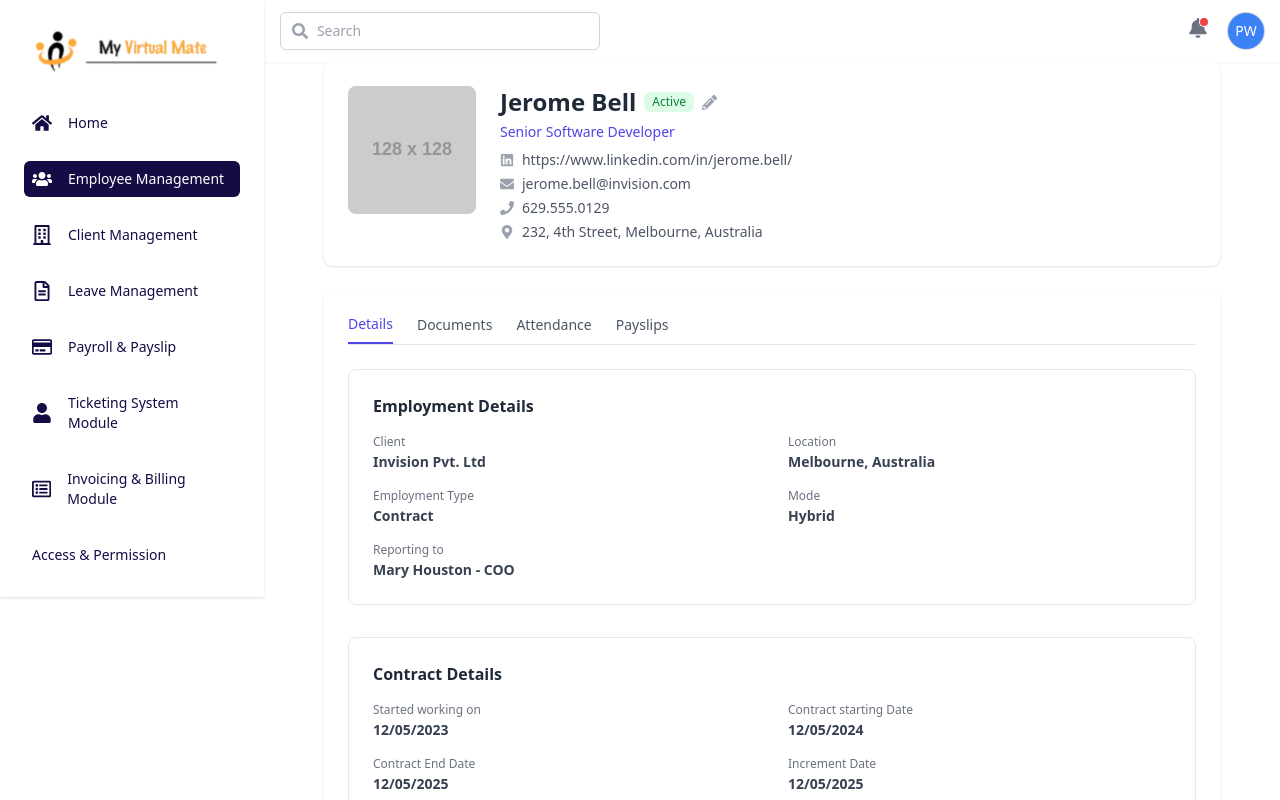
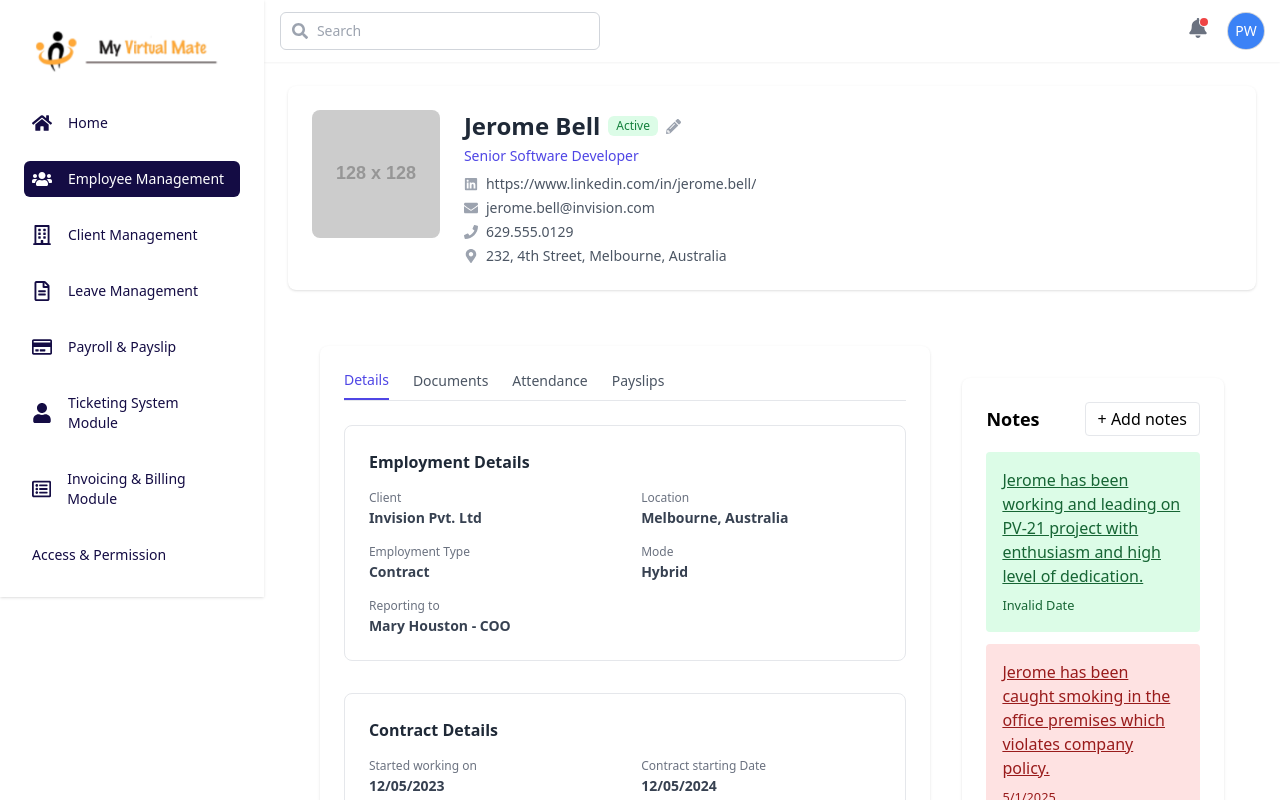
Before and after one commit to seenurjpt/react-task, a React (Vite) app: page /employee-management in a window 1280 px wide. Shown: the top 800 px of the page. Built offline with nearby package versions, Linux system fonts and the light colour scheme.

Commit message:
conflict

```diff
--- a/src/App.tsx
+++ b/src/App.tsx
@@ -5,18 +5,39 @@ import EmployeeCard from "./components/EmployeeCard";
 import Sidebar from "./components/Sidebar";
 import Navbar from "./components/Navbar";
 import EmployeeTabs from "./components/EmployeeTabs";
+import {
+  BrowserRouter as Router,
+  Routes,
+  Route,
+  Navigate,
+} from 'react-router-dom';
+import NoPageFound from "./components/NoPageFound";
+import EmployeeDetailsPage from "./components/EmployeeDetailsPage";
+
+function MainLayout({ children }: { children: React.ReactNode }) {
+  return (
+    <div className="flex min-h-screen">
+      <Sidebar />
+      <div className="w-full flex flex-col">
+        <Navbar />
+        <main className="p-6 flex-1 overflow-auto">{children}</main>
+      </div>
+    </div>
+  );
+}
 
 function App() {
   return (
     <Provider store={store}>
-      <div className='flex'>
-        <Sidebar />
-        <div className='w-full'>
-          <Navbar />
-          <EmployeeCard />
-      <EmployeeTabs />
-        </div>
-      </div>
+      <Router>
+        <MainLayout>
+          <Routes>
+            <Route path="/" element={<Navigate to="/employee-management" replace />} />
+            <Route path="/employee-management" element={<EmployeeDetailsPage />} />
+            <Route path="*" element={<NoPageFound />} />
+          </Routes>
+        </MainLayout>
+      </Router>
     </Provider>
   );
 }
--- a/src/components/EmployeeCard.tsx
+++ b/src/components/EmployeeCard.tsx
@@ -55,7 +55,7 @@ const EmployeeCard = () => {
   return (
     <>
       {/* Employee Card Display */}
-      <section className="bg-white rounded-lg shadow p-6 flex space-x-6 mb-6 relative max-w-4xl mx-auto">
+      <section className="bg-white rounded-lg shadow p-6 flex space-x-6 mb-6 relative mx-auto">
         <div className="flex-shrink-0">
           <img
             src={employee.image || 'https://via.placeholder.com/128'}
--- /dev/null
+++ b/src/components/EmployeeDetailsPage.tsx
@@ -0,0 +1,23 @@
+import React from 'react'
+import EmployeeCard from './EmployeeCard'
+import EmployeeTabs from './EmployeeTabs'
+import NotesSection from './NotesSection'
+
+const EmployeeDetailsPage = () => {
+  return (
+    <>
+      <EmployeeCard />
+      <div className="flex flex-col md:flex-row md:space-x-6 lg:space-x-8 p-4 md:p-6 lg:p-8">
+
+      <div className="w-full md:w-[70%] mb-6 md:mb-0"> {/* Added margin-bottom for mobile stacking */}
+        <EmployeeTabs />
+      </div>
+      <div className="w-full md:w-[30%]">
+        <NotesSection />
+      </div>
+      </div>
+    </>
+  )
+}
+
+export default EmployeeDetailsPage
--- /dev/null
+++ b/src/components/NoPageFound.tsx
@@ -0,0 +1,12 @@
+// src/components/NoPageFound.tsx
+import React from 'react';
+
+const NoPageFound = () => {
+  return (
+    <div className="flex justify-center items-center h-screen text-3xl font-semibold text-gray-600">
+      404 - Page Not Found
+    </div>
+  );
+};
+
+export default NoPageFound;
```
